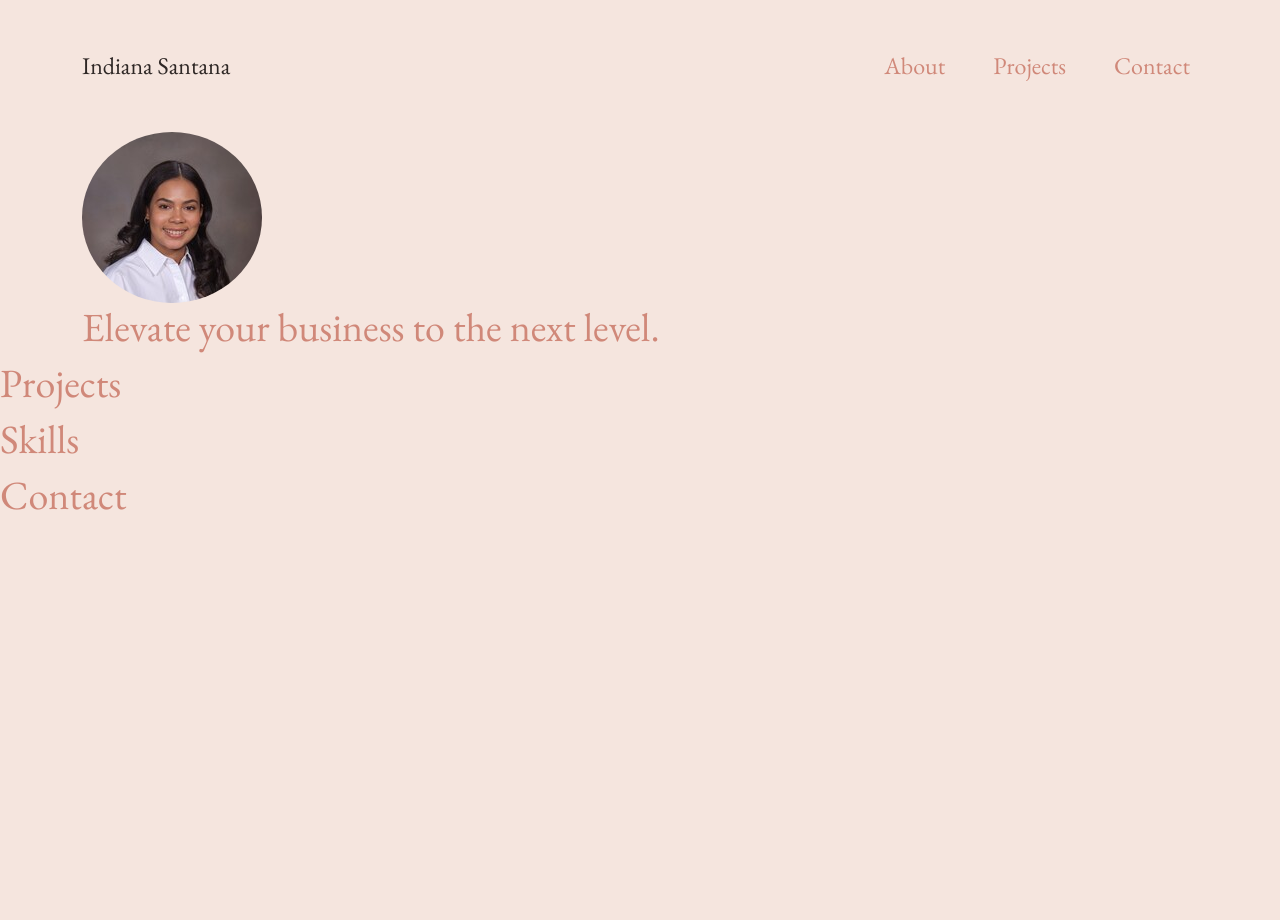
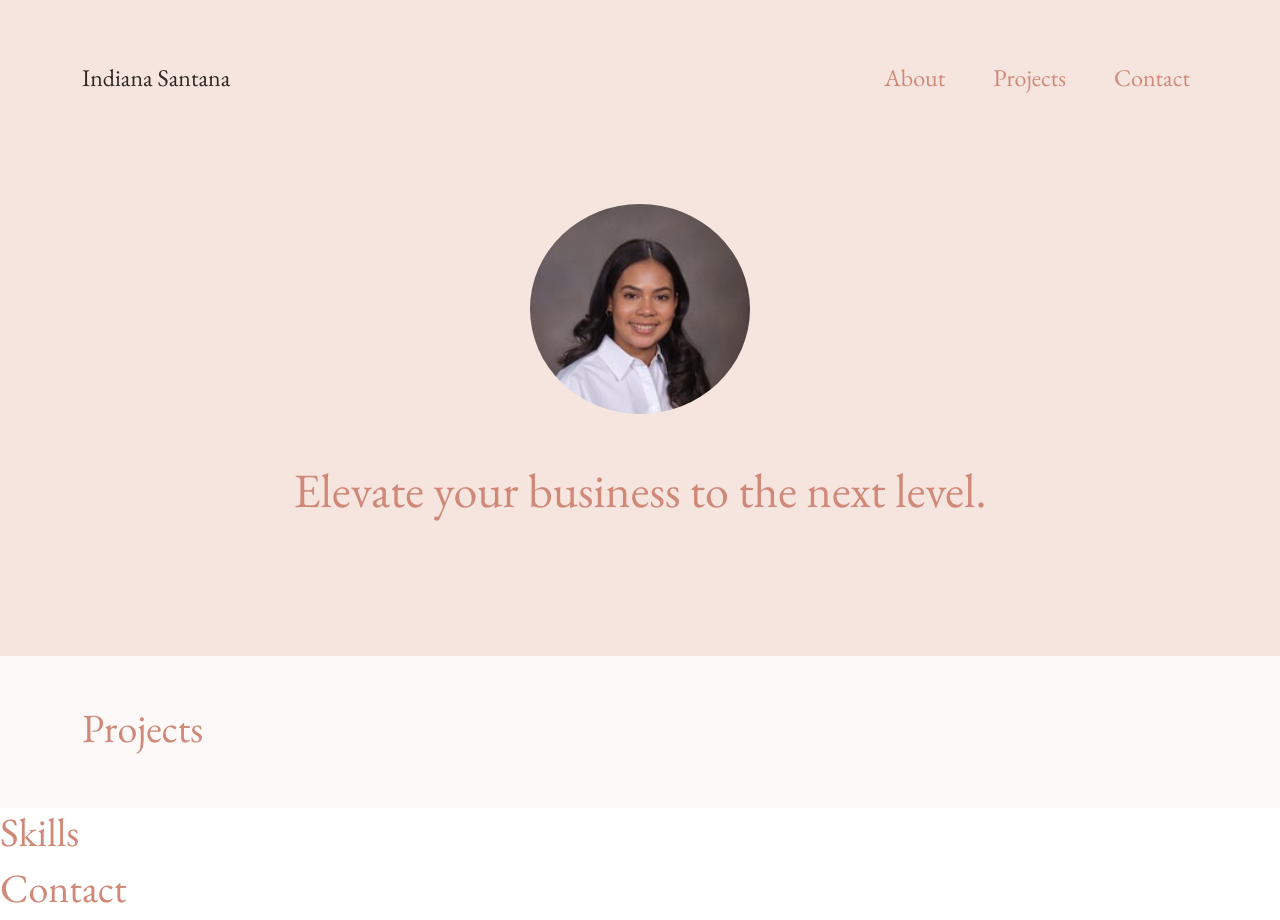
Before and after one commit to IndianaSantana1/marketing-portfolio, a React (Create React App) app: page / in a window 1280 px wide. Before the commit the page ends 800 px from the top, so only its background shows below. Built offline with nearby package versions, Linux system fonts and the light colour scheme.

Commit message:
update sections

```diff
--- a/package.json
+++ b/package.json
@@ -7,6 +7,7 @@
     "@testing-library/react": "^13.4.0",
     "@testing-library/user-event": "^13.5.0",
     "bootstrap": "^5.3.0",
+    "nodemon": "^3.0.1",
     "react": "^18.2.0",
     "react-bootstrap": "^2.8.0",
     "react-dom": "^18.2.0",
--- a/src/App.css
+++ b/src/App.css
@@ -2,8 +2,11 @@
 
 * {
   font-family: "EB Garamond";
-  background-color: #f5e5de;
   color: #d08879 !important;
+}
+.section {
+    background-color: #f5e5de;
+    padding: 3rem 0;
 }
 .App {
   text-align: center;
--- a/src/components/About.js
+++ b/src/components/About.js
@@ -1,12 +1,15 @@
 import React from "react";
-import { Container, Image, Row } from "react-bootstrap";
+import { Container, Image } from "react-bootstrap";
+import "./styles/About.css";
 
 const About = () => {
   return (
-    <div id="about">
-      <Container>
-        <Image src="/profile-img.png" roundedCircle />
-        <h1>Elevate your business to the next level.</h1>
+    <div id="about" className="section">
+      <Container className="about-container">
+        <Image className="profile-img" src="/profile-img.png" roundedCircle />
+        <h1 className="about-title">
+          Elevate your business to the next level.
+        </h1>
       </Container>
     </div>
   );
--- a/src/components/Navigation.js
+++ b/src/components/Navigation.js
@@ -7,7 +7,7 @@ import Navbar from "react-bootstrap/Navbar";
 function Navigation() {
   return (
     <Navbar collapseOnSelect expand="md">
-      <Container>
+      <Container className="navbar-container">
         <Navbar.Brand className="brand" href="/">
           Indiana Santana
         </Navbar.Brand>
--- a/src/components/Projects.js
+++ b/src/components/Projects.js
@@ -1,9 +1,13 @@
 import React from "react";
+import "./styles/Projects.css";
+import { Container } from "react-bootstrap";
 
 const Projects = () => {
   return (
-    <div id="projects">
-      <h1>Projects</h1>
+    <div id="projects" className="section projects-section">
+      <Container className="projects-container">
+        <h1>Projects</h1>
+      </Container>
     </div>
   );
 };
--- a/src/components/styles/About.css
+++ b/src/components/styles/About.css
@@ -0,0 +1,16 @@
+.about-container {
+    display: flex;
+    flex-direction: column;
+    align-items: center;
+    gap: 3rem;
+    padding-bottom: 5rem;
+}
+.profile-img {
+    width: 220px;
+    height: 210px;
+}
+@media screen and (min-width: 1200px) {
+    .about-title {
+    font-size: 3rem;
+    }
+}
--- a/src/components/styles/Navbar.css
+++ b/src/components/styles/Navbar.css
@@ -1,11 +1,13 @@
 nav {
   font-size: 1.5rem !important;
-  .container {
-    margin-top: 2rem;
-    margin-bottom: 2rem;
+  background-color: #f5e5de;
+}
+.navbar-container {
+    padding-top: 2.75rem;
+    padding-bottom: 2.75rem;
 }
 .brand {
-    font-size: 1.5rem;
+    font-size: 1.5rem !important;
     color: #2e2725 !important;
 }
 .brand:hover,
@@ -16,4 +18,3 @@ nav {
 .navbar-nav {
     column-gap: 2rem;
 }
-}
--- a/src/components/styles/Projects.css
+++ b/src/components/styles/Projects.css
@@ -0,0 +1,3 @@
+.projects-section {
+    background-color: #fdf9f8;
+}
```
Also changed, not shown: 1 other file (tests, documents, lock files or other folders). Lines whose indentation alone changed are shown as unchanged.
